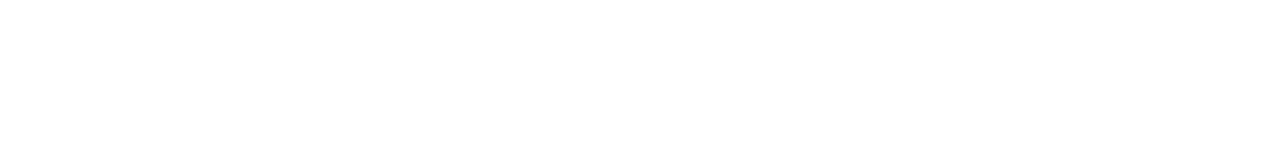
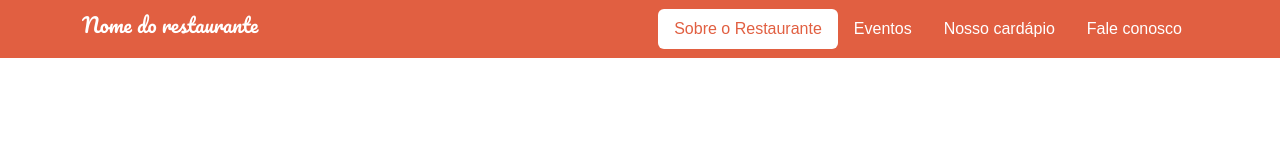
Before and after one commit to mfjaconis/ebac-page-restaurante, a plain HTML site: page index.html in a window 1280 px wide. Drawn offline with nearby package versions, Linux system fonts and the light colour scheme.

Commit message:
criando o header do nosso site

```diff
--- a/index.html
+++ b/index.html
@@ -5,10 +5,36 @@
     <meta charset="UTF-8">
     <meta name="viewport" content="width=device-width, initial-scale=1.0">
     <link rel="stylesheet" href="https://cdn.jsdelivr.net/npm/bootstrap@5.3.3/dist/css/bootstrap.min.css">
+    <link rel="preconnect" href="https://fonts.googleapis.com">
+    <link rel="preconnect" href="https://fonts.gstatic.com" crossorigin>
+    <link href="https://fonts.googleapis.com/css2?family=Pacifico&family=Roboto:wght@400;700&display=swap"
+        rel="stylesheet">
+    <link rel="stylesheet" href="main.css">
     <title>Restaurante</title>
 </head>
 
 <body>
+    <header class="navbar navbar-expand-lg sticky-top">
+        <div class="container">
+            <h1 class="navbar-brand">Nome do restaurante</h1>
+            <nav>
+                <ul class="nav nav-pills">
+                    <li class="nav-item">
+                        <a href="" class="nav-link active">Sobre o Restaurante</a>
+                    </li>
+                    <li class="nav-item">
+                        <a href="" class="nav-link">Eventos</a>
+                    </li>
+                    <li class="nav-item">
+                        <a href="" class="nav-link">Nosso cardápio</a>
+                    </li>
+                    <li class="nav-item">
+                        <a href="" class="nav-link">Fale conosco</a>
+                    </li>
+                </ul>
+            </nav>
+        </div>
+    </header>
 
 
     <script src="	https://cdn.jsdelivr.net/npm/bootstrap@5.3.3/dist/js/bootstrap.bundle.min.js"></script>
--- /dev/null
+++ b/main.css
@@ -0,0 +1,20 @@
+body{
+    font-family: Robot, sans-serif;
+}
+
+.navbar {
+    background-color: #e15f41;
+}
+
+.nav .nav-link.active{
+    background-color: #fff;
+    color: #e15f41;
+}
+
+.nav .nav-link, .navbar-brand, .navbar-brand:hover{
+    color: #fff;
+}
+
+.navbar-brand{
+    font-family: Pacifico, cursive;
+}
```
